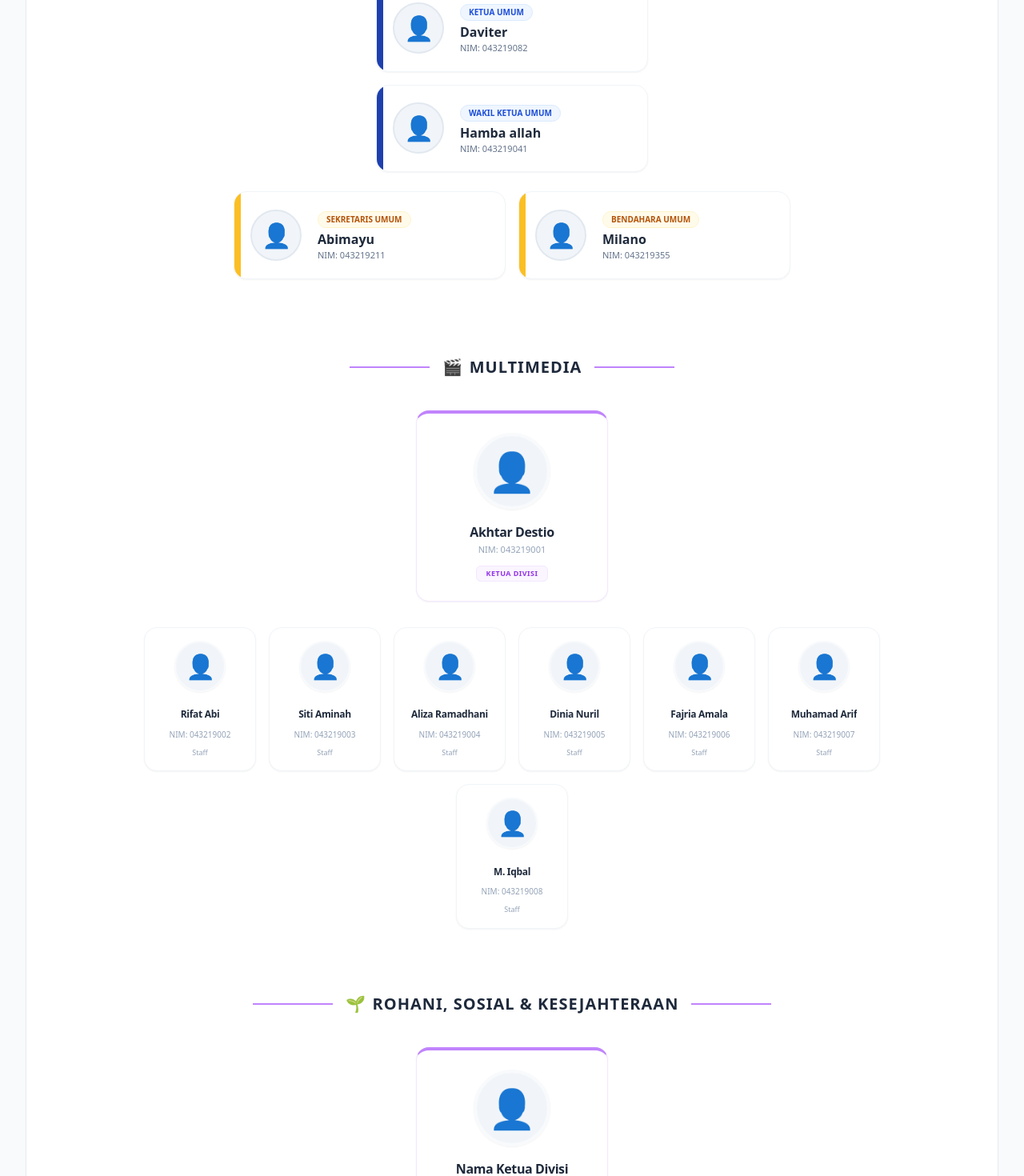
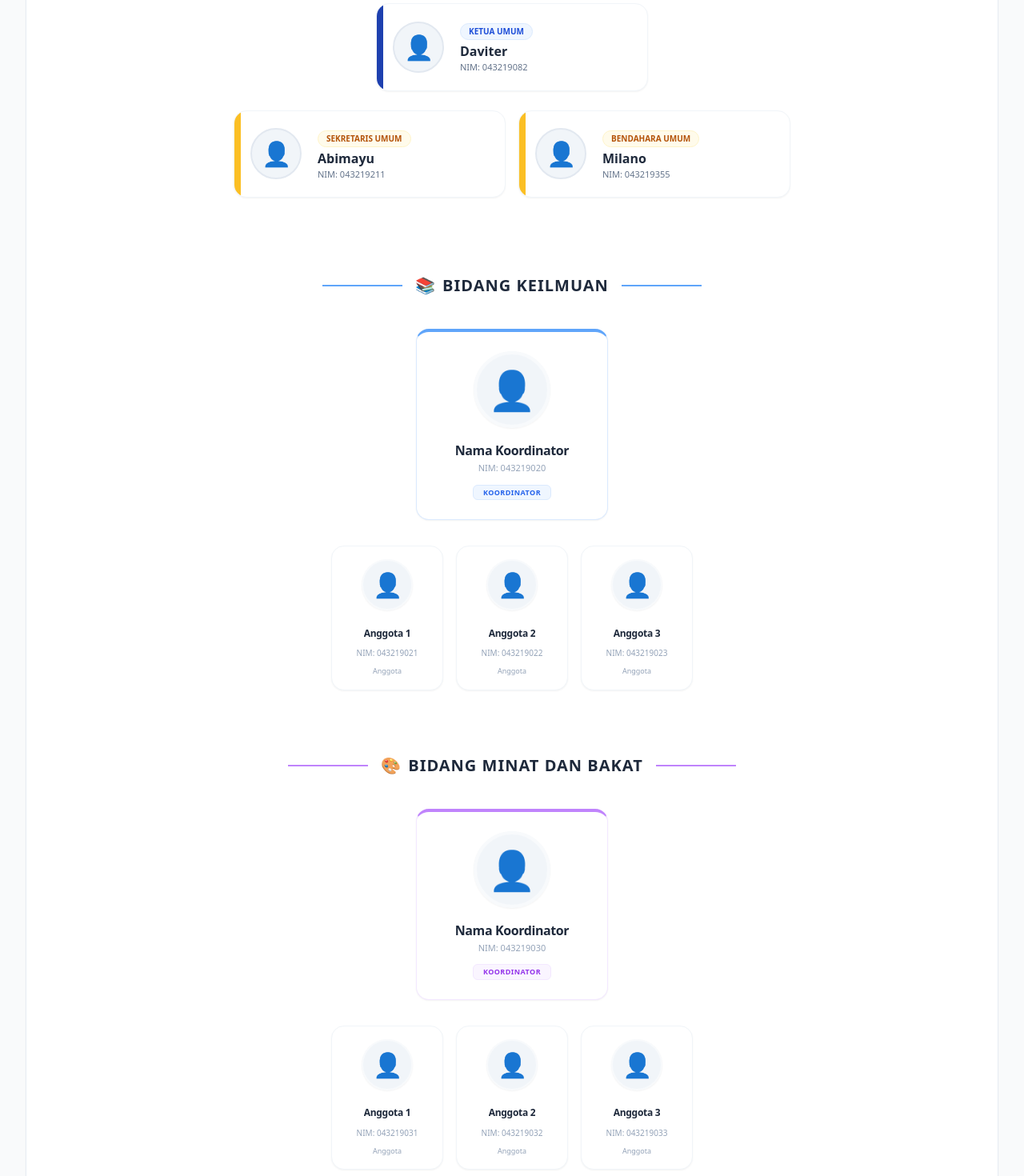
Before and after one commit to ormawautsby/ormawautsby, a Nuxt app: page /profil/struktur-pengurus in a window 1280 px wide. Shown: the part 700-2170 px from the top of the page at 80% size. Built offline with nearby package versions, Linux system fonts and the light colour scheme.

Commit message:
update eror di stuktur kepengurusan serta update bagan kepengurusan

```diff
--- a/app/components/Navbar.vue
+++ b/app/components/Navbar.vue
@@ -50,7 +50,7 @@
             </NuxtLink>
 
             <!-- Dropdown Menu -->
-            <div class="absolute left-1/2 -translate-x-1/2 mt-2 w-52 bg-white border border-slate-200 rounded-xl shadow-xl opacity-0 invisible group-hover:opacity-100 group-hover:visible transition-all duration-200 z-50 py-2">
+            <div class="absolute left-1/2 -translate-x-1/2 mt-2 w-64 bg-white border border-slate-200 rounded-xl shadow-xl opacity-0 invisible group-hover:opacity-100 group-hover:visible transition-all duration-200 z-50 py-2">
               <NuxtLink to="/profil/tentang-ut" class="block px-4 py-2.5 text-sm text-slate-600 hover:bg-slate-50 hover:text-blue-900 transition-all font-medium">
                 Tentang UT
               </NuxtLink>
@@ -60,8 +60,21 @@
               <NuxtLink to="/profil/visi-misi" class="block px-4 py-2.5 text-sm text-slate-600 hover:bg-slate-50 hover:text-blue-900 transition-all font-medium">
                 Visi & Misi
               </NuxtLink>
-              <NuxtLink to="/profil/struktur-pengurus" class="block px-4 py-2.5 text-sm text-slate-600 hover:bg-slate-50 hover:text-blue-900 transition-all font-medium">
+              <div class="border-t border-slate-100 my-1"></div>
+              <NuxtLink to="/profil/struktur-pengurus" class="block px-4 py-2.5 text-sm text-slate-700 hover:bg-slate-50 hover:text-blue-900 transition-all font-semibold">
                 Struktur Pengurus
+              </NuxtLink>
+              <NuxtLink to="/profil/struktur-pengurus#bph" class="block px-6 py-1.5 text-xs text-slate-500 hover:bg-slate-50 hover:text-blue-900 transition-all font-medium">
+                • BPH (Ketua, Sekretaris, Bendahara)
+              </NuxtLink>
+              <NuxtLink to="/profil/struktur-pengurus#keilmuan" class="block px-6 py-1.5 text-xs text-slate-500 hover:bg-slate-50 hover:text-blue-900 transition-all font-medium">
+                • Koordinator Bidang Keilmuan
+              </NuxtLink>
+              <NuxtLink to="/profil/struktur-pengurus#minat-bakat" class="block px-6 py-1.5 text-xs text-slate-500 hover:bg-slate-50 hover:text-blue-900 transition-all font-medium">
+                • Koordinator Bidang Minat & Bakat
+              </NuxtLink>
+              <NuxtLink to="/profil/struktur-pengurus#kepedulian" class="block px-6 py-1.5 text-xs text-slate-500 hover:bg-slate-50 hover:text-blue-900 transition-all font-medium">
+                • Koordinator Kepedulian & Kesejahteraan
               </NuxtLink>
             </div>
           </div>
@@ -247,9 +260,37 @@
             <NuxtLink
               to="/profil/struktur-pengurus"
               @click="isMobileMenuOpen = false"
-              class="block px-4 py-2 text-xs font-semibold text-slate-600 hover:text-blue-900 rounded-lg hover:bg-slate-50"
+              class="block px-4 py-2 text-xs font-semibold text-slate-700 hover:text-blue-900 rounded-lg hover:bg-slate-50"
             >
               Struktur Pengurus
+            </NuxtLink>
+            <NuxtLink
+              to="/profil/struktur-pengurus#bph"
+              @click="isMobileMenuOpen = false"
+              class="block px-6 py-1.5 text-[11px] font-medium text-slate-500 hover:text-blue-900 rounded-lg hover:bg-slate-50"
+            >
+              • BPH (Ketua, Sekretaris, Bendahara)
+            </NuxtLink>
+            <NuxtLink
+              to="/profil/struktur-pengurus#keilmuan"
+              @click="isMobileMenuOpen = false"
+              class="block px-6 py-1.5 text-[11px] font-medium text-slate-500 hover:text-blue-900 rounded-lg hover:bg-slate-50"
+            >
+              • Koordinator Bidang Keilmuan
+            </NuxtLink>
+            <NuxtLink
+              to="/profil/struktur-pengurus#minat-bakat"
+              @click="isMobileMenuOpen = false"
+              class="block px-6 py-1.5 text-[11px] font-medium text-slate-500 hover:text-blue-900 rounded-lg hover:bg-slate-50"
+            >
+              • Koordinator Bidang Minat & Bakat
+            </NuxtLink>
+            <NuxtLink
+              to="/profil/struktur-pengurus#kepedulian"
+              @click="isMobileMenuOpen = false"
+              class="block px-6 py-1.5 text-[11px] font-medium text-slate-500 hover:text-blue-900 rounded-lg hover:bg-slate-50"
+            >
+              • Koordinator Kepedulian & Kesejahteraan
             </NuxtLink>
           </div>
         </div>
--- a/app/pages/profil.vue
+++ b/app/pages/profil.vue
@@ -8,8 +8,8 @@
       <div class="relative max-w-7xl mx-auto flex flex-col md:flex-row justify-between items-center gap-6">
         <div>
           <span class="text-xs font-bold uppercase tracking-widest text-yellow-400">Profil Organisasi</span>
-          <h1 class="text-3xl md:text-4xl font-extrabold mt-1">Ormawa UT Jakarta</h1>
-          <p class="text-slate-400 text-sm mt-2 max-w-xl">Mengenal lebih dekat Universitas Terbuka Jakarta dan kepengurusan Organisasi Kemahasiswaan.</p>
+          <h1 class="text-3xl md:text-4xl font-extrabold mt-1">Ormawa UT Surabaya</h1>
+          <p class="text-slate-400 text-sm mt-2 max-w-xl">Mengenal lebih dekat Universitas Terbuka Surabaya dan kepengurusan Organisasi Kemahasiswaan.</p>
         </div>
         <div class="flex items-center gap-4">
           <img src="/img/logo-ut.png" alt="Logo UT" class="h-14 w-auto bg-white rounded-full p-1.5 shadow-lg" />
--- a/app/pages/profil/struktur-pengurus.vue
+++ b/app/pages/profil/struktur-pengurus.vue
@@ -11,11 +11,12 @@
       </div>
       <p class="text-slate-600 leading-relaxed max-w-3xl text-sm md:text-base">
         Struktur kepengurusan Organisasi Kemahasiswaan (Ormawa) UT Surabaya masa bakti saat ini terdiri dari
-        Badan Pengurus Harian (BPH) dan divisi-divisi strategis yang saling bersinergi.
+        Badan Pengurus Harian (BPH) dan koordinator-koordinator bidang strategis yang saling bersinergi.
       </p>
     </div>
 
-    <div class="mb-24">
+    <!-- BPH Section -->
+    <div id="bph" class="mb-24 scroll-mt-24">
       <div class="flex items-center gap-3 mb-10 justify-center">
         <div class="h-6 w-1.5 bg-amber-400 rounded-full"></div>
         <h3 class="text-2xl font-bold text-slate-800 text-center">Badan Pengurus Harian (BPH)</h3>
@@ -23,6 +24,7 @@
       </div>
 
       <div class="flex flex-col items-center relative w-full gap-4">
+        <!-- Ketua -->
         <div class="w-[300px] sm:w-[340px] bg-white border border-slate-100 rounded-2xl shadow-sm p-5 flex items-center gap-5 relative overflow-hidden group hover:shadow-md transition-all">
           <div class="absolute left-0 top-0 bottom-0 w-2 bg-blue-800"></div>
           <div class="w-16 h-16 rounded-full bg-slate-100 flex-shrink-0 flex items-center justify-center overflow-hidden border-2 border-slate-200">
@@ -36,19 +38,7 @@
           </div>
         </div>
 
-        <div class="w-[300px] sm:w-[340px] bg-white border border-slate-100 rounded-2xl shadow-sm p-5 flex items-center gap-5 relative overflow-hidden group hover:shadow-md transition-all">
-          <div class="absolute left-0 top-0 bottom-0 w-2 bg-blue-800"></div>
-          <div class="w-16 h-16 rounded-full bg-slate-100 flex-shrink-0 flex items-center justify-center overflow-hidden border-2 border-slate-200">
-             <img v-if="wakil.photo" :src="wakil.photo" class="w-full h-full object-cover"/>
-             <span v-else class="text-3xl text-slate-300">👤</span>
-          </div>
-          <div class="flex-1">
-             <span class="inline-block px-2.5 py-0.5 bg-blue-50 text-blue-700 text-[10px] font-bold uppercase rounded-full mb-1 border border-blue-100">{{ wakil.title }}</span>
-             <h4 class="font-bold text-slate-800 text-base leading-tight">{{ wakil.name }}</h4>
-             <p class="text-[11px] text-slate-500 mt-0.5">NIM: {{ wakil.nim }}</p>
-          </div>
-        </div>
-
+        <!-- Sekretaris & Bendahara -->
         <div class="w-full max-w-3xl flex flex-col md:flex-row justify-center items-center gap-4 mt-2">
            <div class="w-[300px] sm:w-[340px] bg-white border border-slate-100 rounded-2xl shadow-sm p-5 flex items-center gap-5 relative overflow-hidden group hover:shadow-md transition-all">
              <div class="absolute left-0 top-0 bottom-0 w-2 bg-amber-400"></div>
@@ -79,43 +69,48 @@
       </div>
     </div>
 
+    <!-- Koordinator Bidang Sections -->
     <div class="space-y-20">
-      <div v-for="divisi in divisiList" :key="divisi.name" class="w-full">
+      <div v-for="bidang in bidangList" :key="bidang.name" :id="bidang.id" class="w-full scroll-mt-24">
 
         <div class="flex items-center justify-center gap-4 mb-10">
-          <div class="h-[2px] bg-purple-400 flex-1 max-w-[100px]"></div>
+          <div class="h-[2px]" :class="bidang.color" style="flex:1; max-width:100px"></div>
           <h3 class="text-xl font-extrabold text-slate-800 uppercase tracking-wider flex items-center gap-2">
-            <span>{{ divisi.icon }}</span> {{ divisi.name }}
+            <span>{{ bidang.icon }}</span> {{ bidang.name }}
           </h3>
-          <div class="h-[2px] bg-purple-400 flex-1 max-w-[100px]"></div>
+          <div class="h-[2px]" :class="bidang.color" style="flex:1; max-width:100px"></div>
         </div>
 
         <div class="flex flex-col items-center gap-8">
 
-          <div class="w-[240px] bg-white border border-purple-100 rounded-2xl shadow-sm p-6 flex flex-col items-center text-center relative overflow-hidden group hover:shadow-md border-t-4 border-t-purple-400 transition-all">
+          <!-- Koordinator -->
+          <div class="w-[240px] bg-white border rounded-2xl shadow-sm p-6 flex flex-col items-center text-center relative overflow-hidden group hover:shadow-md border-t-4 transition-all"
+               :class="[bidang.borderColor, bidang.borderTopColor]">
             <div class="w-24 h-24 rounded-full bg-slate-100 overflow-hidden border-4 border-slate-50 shadow-sm mb-4">
-              <img v-if="divisi.leader.photo" :src="divisi.leader.photo" class="w-full h-full object-cover" />
+              <img v-if="bidang.koordinator.photo" :src="bidang.koordinator.photo" class="w-full h-full object-cover" />
               <span v-else class="text-5xl flex items-center justify-center h-full text-slate-300">👤</span>
             </div>
-            <h4 class="font-bold text-slate-800 text-base tracking-tight">{{ divisi.leader.name }}</h4>
-            <p class="text-[11px] text-slate-400 mt-0.5">NIM: {{ divisi.leader.nim }}</p>
-            <span class="mt-3 inline-block px-3 py-0.5 bg-purple-50 text-purple-600 text-[9px] font-bold uppercase rounded-md tracking-wider border border-purple-100">
-              KETUA DIVISI
+            <h4 class="font-bold text-slate-800 text-base tracking-tight">{{ bidang.koordinator.name }}</h4>
+            <p class="text-[11px] text-slate-400 mt-0.5">NIM: {{ bidang.koordinator.nim }}</p>
+            <span class="mt-3 inline-block px-3 py-0.5 text-[9px] font-bold uppercase rounded-md tracking-wider"
+                  :class="bidang.badgeClass">
+              KOORDINATOR
             </span>
           </div>
 
+          <!-- Anggota -->
           <div class="flex flex-wrap justify-center gap-4 w-full max-w-5xl">
-            <div v-for="staff in divisi.staffs" :key="staff.name"
+            <div v-for="anggota in bidang.anggota" :key="anggota.name"
                  class="w-[140px] bg-white border border-slate-100 rounded-2xl shadow-sm p-4 flex flex-col items-center text-center group hover:shadow-md transition-all">
               <div class="w-16 h-16 rounded-full bg-slate-100 overflow-hidden border-2 border-slate-50 shadow-sm mb-3">
-                <img v-if="staff.photo" :src="staff.photo" class="w-full h-full object-cover" />
+                <img v-if="anggota.photo" :src="anggota.photo" class="w-full h-full object-cover" />
                 <span v-else class="text-3xl flex items-center justify-center h-full text-slate-300">👤</span>
               </div>
               <h5 class="font-bold text-slate-800 text-xs tracking-tight line-clamp-2 leading-tight h-8 flex items-center justify-center">
-                {{ staff.name }}
+                {{ anggota.name }}
               </h5>
-              <p class="text-[10px] text-slate-400 mt-0.5">NIM: {{ staff.nim }}</p>
-              <span class="text-[9px] font-medium text-slate-400 mt-2">Staff</span>
+              <p class="text-[10px] text-slate-400 mt-0.5">NIM: {{ anggota.nim }}</p>
+              <span class="text-[9px] font-medium text-slate-400 mt-2">Anggota</span>
             </div>
           </div>
 
@@ -130,43 +125,56 @@
 </template>
 
 <script setup lang="ts">
-// Data BPH
-const bphList = [
-  { title: 'Ketua Umum', name: 'Daviter', nim: '043219082', photo: '' },
-  { title: 'Wakil Ketua Umum', name: 'Hamba allah', nim: '043219041', photo: '' },
-  { title: 'Sekretaris Umum', name: 'Abimayu', nim: '043219211', photo: '' },
-  { title: 'Bendahara Umum', name: 'Milano', nim: '043219355', photo: '' }
-]
+// Data BPH (tanpa Wakil Ketua)
+const ketua = { title: 'Ketua Umum', name: 'Daviter', nim: '043219082', photo: '' }
+const sekretaris = { title: 'Sekretaris Umum', name: 'Abimayu', nim: '043219211', photo: '' }
+const bendahara = { title: 'Bendahara Umum', name: 'Milano', nim: '043219355', photo: '' }
 
-const ketua = bphList[0]
-const wakil = bphList[1]
-const sekretaris = bphList[2]
-const bendahara = bphList[3]
-
-// Data Divisi Beserta Ketua & Anggotanya (Bisa kamu ganti & tambah sendiri disini)
-const divisiList = [
+// Data Koordinator Bidang beserta Anggotanya (Bisa kamu ganti & tambah sendiri disini)
+const bidangList = [
   {
-    name: 'Multimedia',
-    icon: '🎬',
-    leader: { name: 'Akhtar Destio', nim: '043219001', photo: '' },
-    staffs: [
-      { name: 'Rifat Abi', nim: '043219002', photo: '' },
-      { name: 'Siti Aminah', nim: '043219003', photo: '' },
-      { name: 'Aliza Ramadhani', nim: '043219004', photo: '' },
-      { name: 'Dinia Nuril', nim: '043219005', photo: '' },
-      { name: 'Fajria Amala', nim: '043219006', photo: '' },
-      { name: 'Muhamad Arif', nim: '043219007', photo: '' },
-      { name: 'M. Iqbal', nim: '043219008', photo: '' }
+    id: 'keilmuan',
+    name: 'Bidang Keilmuan',
+    icon: '📚',
+    color: 'bg-blue-400',
+    borderColor: 'border-blue-100',
+    borderTopColor: 'border-t-blue-400',
+    badgeClass: 'bg-blue-50 text-blue-600 border border-blue-100',
+    koordinator: { name: 'Nama Koordinator', nim: '043219020', photo: '' },
+    anggota: [
+      { name: 'Anggota 1', nim: '043219021', photo: '' },
+      { name: 'Anggota 2', nim: '043219022', photo: '' },
+      { name: 'Anggota 3', nim: '043219023', photo: '' }
     ]
   },
   {
-    name: 'Rohani, Sosial & Kesejahteraan',
-    icon: '🌱',
-    leader: { name: 'Nama Ketua Divisi', nim: '043219010', photo: '' },
-    staffs: [
-      { name: 'Anggota 1', nim: '043219011', photo: '' },
-      { name: 'Anggota 2', nim: '043219012', photo: '' },
-      { name: 'Anggota 3', nim: '043219013', photo: '' }
+    id: 'minat-bakat',
+    name: 'Bidang Minat dan Bakat',
+    icon: '🎨',
+    color: 'bg-purple-400',
+    borderColor: 'border-purple-100',
+    borderTopColor: 'border-t-purple-400',
+    badgeClass: 'bg-purple-50 text-purple-600 border border-purple-100',
+    koordinator: { name: 'Nama Koordinator', nim: '043219030', photo: '' },
+    anggota: [
+      { name: 'Anggota 1', nim: '043219031', photo: '' },
+      { name: 'Anggota 2', nim: '043219032', photo: '' },
+      { name: 'Anggota 3', nim: '043219033', photo: '' }
+    ]
+  },
+  {
+    id: 'kepedulian',
+    name: 'Bidang Kepedulian dan Kesejahteraan Sosial',
+    icon: '🤝',
+    color: 'bg-emerald-400',
+    borderColor: 'border-emerald-100',
+    borderTopColor: 'border-t-emerald-400',
+    badgeClass: 'bg-emerald-50 text-emerald-600 border border-emerald-100',
+    koordinator: { name: 'Nama Koordinator', nim: '043219040', photo: '' },
+    anggota: [
+      { name: 'Anggota 1', nim: '043219041', photo: '' },
+      { name: 'Anggota 2', nim: '043219042', photo: '' },
+      { name: 'Anggota 3', nim: '043219043', photo: '' }
     ]
   }
 ]
```
